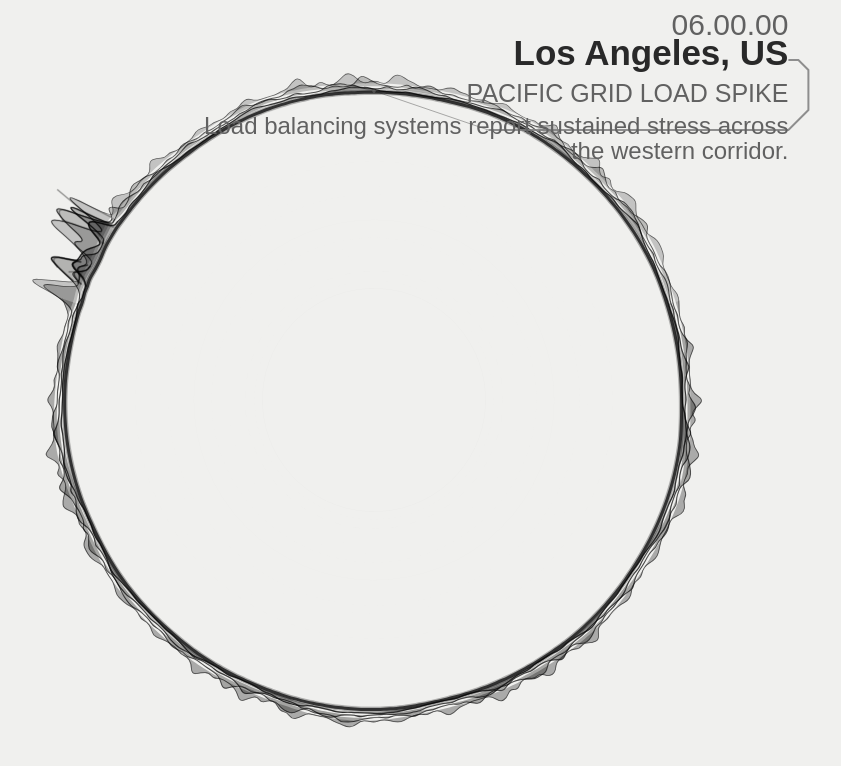
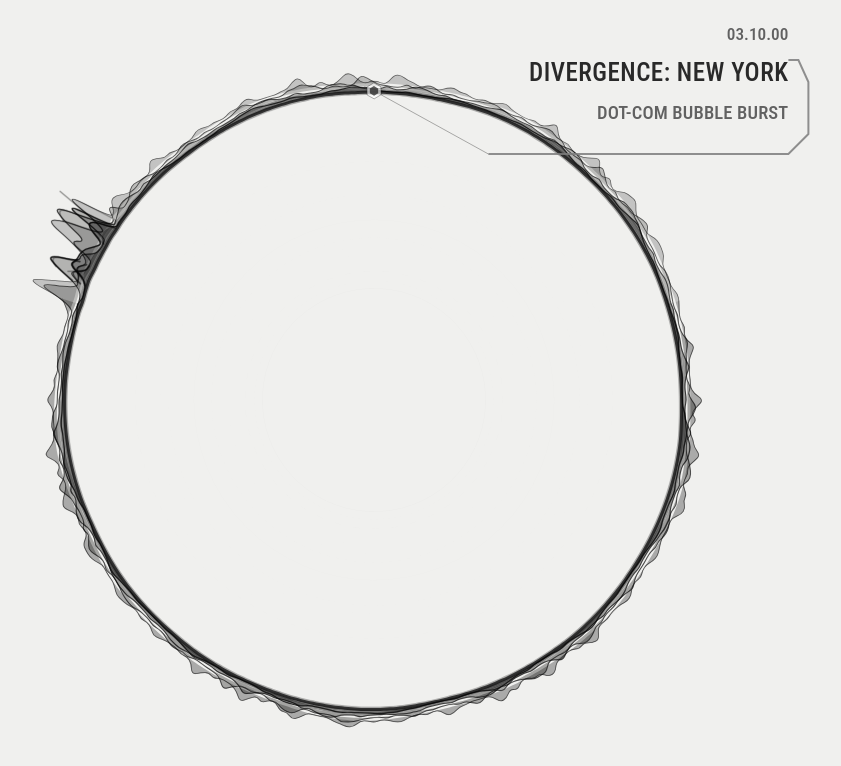
Before and after one commit to valuecodes/Rehoboam-UI, a React (Vite) app: page / in a window 1280 px wide. Shown: the top 766 px of the page, without its empty margins (266-1107 px from the left). Built offline with nearby package versions, Linux system fonts and the light colour scheme.

Commit message:
refactor: improve location normalization and callout overlay logic
- Simplify location handling in normalizeLocation function
- Update callout overlay to use hexagon shapes and improve styles
- Enhance tests for event normalization and divergence pass stability

```diff
--- a/src/features/rehoboam/data/normalize.ts
+++ b/src/features/rehoboam/data/normalize.ts
@@ -211,20 +211,15 @@ const normalizeLocation = (
     readProperty(record, ["geo"]),
   ]);
 
-  if (!isRecord(rawLocation)) {
-    return undefined;
+  const stringLocationLabel = toTrimmedString(rawLocation);
+
+  if (stringLocationLabel !== undefined) {
+    return {
+      label: stringLocationLabel,
+    };
   }
 
-  const latitude = firstDefined([
-    toFiniteNumber(readProperty(rawLocation, ["latitude"])),
-    toFiniteNumber(readProperty(rawLocation, ["lat"])),
-  ]);
-  const longitude = firstDefined([
-    toFiniteNumber(readProperty(rawLocation, ["longitude"])),
-    toFiniteNumber(readProperty(rawLocation, ["lng"])),
-  ]);
-
-  if (latitude === undefined || longitude === undefined) {
+  if (!isRecord(rawLocation)) {
     return undefined;
   }
 
@@ -235,12 +230,24 @@ const normalizeLocation = (
       toTrimmedString(readProperty(rawLocation, ["name"])),
       toTrimmedString(readProperty(record, ["locationLabel"])),
     ]) ?? "Unknown location";
+  const latitude = firstDefined([
+    toFiniteNumber(readProperty(rawLocation, ["latitude"])),
+    toFiniteNumber(readProperty(rawLocation, ["lat"])),
+  ]);
+  const longitude = firstDefined([
+    toFiniteNumber(readProperty(rawLocation, ["longitude"])),
+    toFiniteNumber(readProperty(rawLocation, ["lng"])),
+  ]);
 
-  return {
-    label,
-    latitude,
-    longitude,
-  };
+  if (latitude !== undefined && longitude !== undefined) {
+    return {
+      label,
+      latitude,
+      longitude,
+    };
+  }
+
+  return { label };
 };
 
 const buildStableEventId = (
--- a/src/features/rehoboam/engine/types.ts
+++ b/src/features/rehoboam/engine/types.ts
@@ -7,8 +7,8 @@ export type WorldEventCategory = string;
 
 export type WorldEventLocation = Readonly<{
   label: string;
-  latitude: number;
-  longitude: number;
+  latitude?: number;
+  longitude?: number;
 }>;
 
 export type WorldEvent = Readonly<{
--- a/src/features/rehoboam/fixtures/mock-events.json
+++ b/src/features/rehoboam/fixtures/mock-events.json
@@ -1,76 +1,58 @@
 [
   {
-    "id": "wire-001",
-    "title": "PACIFIC GRID LOAD SPIKE",
-    "timestamp": "2026-02-08T06:00:00.000Z",
-    "severity": "high",
-    "category": "infrastructure",
-    "source": "mock-wire",
-    "summary": "Load balancing systems report sustained stress across the western corridor.",
-    "location": {
-      "label": "Los Angeles, US",
-      "latitude": 34.0522,
-      "longitude": -118.2437
-    }
+    "id": "dotcom-bubble-burst",
+    "date": "2000-03-10",
+    "title": "Dot-com bubble burst",
+    "location": "New York",
+    "severity": "high"
   },
   {
-    "title": "Northern corridor weather front",
-    "publishedAt": "2026-02-08T06:35:00.000Z",
-    "severity": 0.34,
-    "category": "climate",
-    "source": "mock-wire"
+    "id": "global-financial-crisis",
+    "date": "2008-09-15",
+    "title": "Global financial crisis escalation",
+    "location": "New York",
+    "severity": "critical"
   },
   {
-    "title": "Orbital launch window slips 15 minutes",
-    "publishedAt": "2026-02-08T07:20:00.000Z",
-    "severity": "medium",
-    "type": "space",
-    "source": "mock-wire"
+    "id": "eurozone-debt-crisis",
+    "date": "2010-05-02",
+    "title": "Eurozone debt crisis",
+    "location": "Brussels",
+    "severity": "high"
   },
   {
-    "title": "Orbital launch window slips 15 minutes",
-    "publishedAt": "2026-02-08T07:20:00.000Z",
-    "severity": "high",
-    "type": "space",
-    "source": "mock-wire",
-    "summary": "Telemetry checks delayed ignition sequence.",
-    "updatedAt": "2026-02-08T07:26:00.000Z"
+    "id": "oil-price-crash",
+    "date": "2014-11-27",
+    "title": "Oil price crash",
+    "location": "Vienna",
+    "severity": "medium"
   },
   {
-    "headline": "Subsea relay anomaly detected",
-    "timestampMs": 1770537600000,
-    "severityLabel": "critical",
-    "kind": "telecom",
-    "source": "mock-watch",
-    "description": "Regional packet loss exceeds expected variance."
+    "id": "covid-pandemic",
+    "date": "2020-03-11",
+    "title": "COVID-19 global pandemic",
+    "location": "Geneva",
+    "severity": "critical"
   },
   {
-    "eventId": "relay-echo-4",
-    "name": "Subsea relay anomaly detected",
-    "timestampMs": 1770537600000,
-    "severity": 0.95,
-    "category": "telecom",
-    "source": "mock-watch",
-    "updatedAtMs": 1770537960000
+    "id": "supply-chain-crunch",
+    "date": "2021-10-01",
+    "title": "Global supply chain crunch",
+    "location": "Shanghai",
+    "severity": "high"
   },
   {
-    "title": "Cross-border payment rail latency",
-    "time": "2026-02-08T08:10:00.000Z",
-    "severity": "low",
-    "category": "finance",
-    "source": "mock-wire",
-    "geo": {
-      "place": "Frankfurt, DE",
-      "lat": 50.1109,
-      "lng": 8.6821
-    }
+    "id": "ukraine-war",
+    "date": "2022-02-24",
+    "title": "Russia-Ukraine war escalation",
+    "location": "Kyiv",
+    "severity": "critical"
   },
   {
-    "title": "Emergency routing protocol initiated",
-    "timestamp": "2026-02-08T08:55:00.000Z",
-    "severity": "critical",
-    "category": "system",
-    "source": "mock-core",
-    "summary": "Core failsafe path activated for traffic containment."
+    "id": "red-sea-shipping-crisis",
+    "date": "2024-01-15",
+    "title": "Red Sea shipping crisis",
+    "location": "Suez",
+    "severity": "high"
   }
 ]
--- a/src/features/rehoboam/overlay/callout-overlay.tsx
+++ b/src/features/rehoboam/overlay/callout-overlay.tsx
@@ -24,6 +24,7 @@ type CalloutGeometry = Readonly<{
   event: WorldEvent;
   anchorX: number;
   anchorY: number;
+  connectorAngleRad: number;
   labelX: number;
   labelY: number;
   labelWidth: number;
@@ -47,31 +48,48 @@ const V1_DASH_LENGTH = 1_800;
 const V1_TEXT_TRACK_OPEN = -10;
 const V1_TEXT_TRACK_CLOSE = 10;
 const V1_TEXT_SHIFT_PX = 7;
+const CALLOUT_HEXAGON_RADIUS_PX = 8;
+const CALLOUT_HEXAGON_INNER_RADIUS_PX = 4.8;
+const TOP_LAYOUT_THIRD_FRAME_OFFSET_PX = 52;
+const TOP_LAYOUT_FOURTH_FRAME_OFFSET_PX = 104;
+const TOP_LAYOUT_FIFTH_FRAME_OFFSET_PX = 124;
 
 const clampNumber = (value: number, min: number, max: number): number => {
   return Math.min(max, Math.max(min, value));
 };
 
-const formatCalloutTime = (timestampMs: number): string => {
-  const isoTime = new Date(timestampMs).toISOString().slice(11, 19);
+const formatCalloutDate = (timestampMs: number): string => {
+  const date = new Date(timestampMs);
+  const month = `${date.getUTCMonth() + 1}`.padStart(2, "0");
+  const day = `${date.getUTCDate()}`.padStart(2, "0");
+  const year = `${date.getUTCFullYear()}`.slice(-2);
 
-  return isoTime.replace(/:/gu, ".");
+  return `${month}.${day}.${year}`;
+};
+
+const toCityLabel = (locationLabel: string): string => {
+  const [city] = locationLabel.split(",");
+  const normalizedCity = city.trim();
+
+  if (normalizedCity.length > 0) {
+    return normalizedCity;
+  }
+
+  return locationLabel.trim();
 };
 
 const getCalloutLocationText = (event: WorldEvent): string => {
   if (event.location !== undefined) {
-    return event.location.label;
+    return toCityLabel(event.location.label);
   }
 
-  return event.category.replace(/[_-]/gu, " ");
+  return "Unknown location";
 };
 
-const getCalloutAddText = (event: WorldEvent): string => {
-  if (event.summary !== undefined && event.summary.trim().length > 0) {
-    return event.summary;
-  }
+const getCalloutDivergenceText = (event: WorldEvent): string => {
+  const locationText = getCalloutLocationText(event).toUpperCase();
 
-  return `${event.severity} / ${event.category}`;
+  return `DIVERGENCE: ${locationText}`;
 };
 
 const toPointList = (points: readonly Point[]): string => {
@@ -80,6 +98,24 @@ const toPointList = (points: readonly Point[]): string => {
       return `${point.x} ${point.y}`;
     })
     .join(",");
+};
+
+const toRegularPolygonPoints = (
+  center: Point,
+  sideCount: number,
+  radius: number,
+  rotationRad = 0
+): string => {
+  const points = Array.from({ length: sideCount }, (_value, index) => {
+    const angleRad = (Math.PI * 2 * index) / sideCount + rotationRad;
+
+    return {
+      x: center.x + Math.cos(angleRad) * radius,
+      y: center.y + Math.sin(angleRad) * radius,
+    };
+  });
+
+  return toPointList(points);
 };
 
 const getCalloutGeometry = (
@@ -137,13 +173,16 @@ const getCalloutGeometry = (
   const secondFrameY = firstFrameY;
   const thirdFrameX =
     firstFrameX + (isLeftLayout ? -cornerStep * 2 : cornerStep * 2);
-  const thirdFrameY = panelY + (isBottomLayout ? 60 : 40);
+  const thirdFrameY = panelY + (isBottomLayout ? 60 : TOP_LAYOUT_THIRD_FRAME_OFFSET_PX);
   const fourthFrameX = thirdFrameX;
-  const fourthFrameY = panelY + (isBottomLayout ? 20 : 80);
+  const fourthFrameY =
+    panelY + (isBottomLayout ? 20 : TOP_LAYOUT_FOURTH_FRAME_OFFSET_PX);
   const fifthFrameX = firstFrameX;
-  const fifthFrameY = panelY + (isBottomLayout ? 0 : 100);
+  const fifthFrameY =
+    panelY + (isBottomLayout ? 0 : TOP_LAYOUT_FIFTH_FRAME_OFFSET_PX);
   const lineEndX = panelX + (isLeftLayout ? panelWidth * 0.5 : panelWidth / 6);
   const lineEndY = fifthFrameY;
+  const connectorAngleRad = Math.atan2(lineEndY - anchor.y, lineEndX - anchor.x);
   const framePointList: readonly Point[] = [
     {
       x: firstFrameX,
@@ -179,6 +218,7 @@ const getCalloutGeometry = (
     event: target.event,
     anchorX: anchor.x,
     anchorY: anchor.y,
+    connectorAngleRad,
     labelX: clampNumber(
       labelX,
       margin,
@@ -262,12 +302,10 @@ export const CalloutOverlay = memo(
         reset: true,
         from: {
           dashOffset: open === "open" ? -V1_DASH_LENGTH : 0,
-          nodeRadius: 0,
           nodeOpacity: open === "open" ? 0 : 1,
         },
         to: {
           dashOffset: open === "open" ? 0 : V1_DASH_LENGTH,
-          nodeRadius: 1.5,
           nodeOpacity: open === "open" ? 1 : 0,
         },
         delay: V1_LINE_DELAY_MS,
@@ -298,11 +336,21 @@ export const CalloutOverlay = memo(
       return null;
     }
 
-    const locationText = getCalloutLocationText(geometry.event);
-    const titleSizePx = locationText.length < 30 ? 35 : 20;
-    const titleMarginTopPx = locationText.length < 30 ? 0 : 10;
-    const messageText = geometry.event.title;
-    const addText = getCalloutAddText(geometry.event);
+    const divergenceText = getCalloutDivergenceText(geometry.event);
+    const titleText = geometry.event.title.toUpperCase();
+    const markerCenter = { x: geometry.anchorX, y: geometry.anchorY };
+    const calloutHexagonPoints = toRegularPolygonPoints(
+      markerCenter,
+      6,
+      CALLOUT_HEXAGON_RADIUS_PX,
+      geometry.connectorAngleRad
+    );
+    const calloutHexagonInnerPoints = toRegularPolygonPoints(
+      markerCenter,
+      6,
+      CALLOUT_HEXAGON_INNER_RADIUS_PX,
+      geometry.connectorAngleRad
+    );
 
     return (
       <>
@@ -327,22 +375,16 @@ export const CalloutOverlay = memo(
               strokeDashoffset: lineSpring.dashOffset,
             }}
           />
-          <animated.circle
-            className="rehoboam-scene__callout-node"
-            cx={geometry.anchorX}
-            cy={geometry.anchorY}
-            r={lineSpring.nodeRadius}
+          <animated.polygon
+            className="rehoboam-scene__callout-hexagon"
+            points={calloutHexagonPoints}
             style={{
               opacity: lineSpring.nodeOpacity,
             }}
           />
-          <animated.circle
-            className="rehoboam-scene__callout-node rehoboam-scene__callout-node--inner"
-            cx={geometry.anchorX}
-            cy={geometry.anchorY}
-            r={lineSpring.nodeRadius.to((radius: number) => {
-              return Math.max(1, radius * 0.66);
-            })}
+          <animated.polygon
+            className="rehoboam-scene__callout-hexagon rehoboam-scene__callout-hexagon--inner"
+            points={calloutHexagonInnerPoints}
             style={{
               opacity: lineSpring.nodeOpacity,
             }}
@@ -370,19 +412,10 @@ export const CalloutOverlay = memo(
               marginTop: geometry.timeMarginTop,
             }}
           >
-            {formatCalloutTime(geometry.event.timestampMs)}
+            {formatCalloutDate(geometry.event.timestampMs)}
           </p>
-          <p
-            className="rehoboam-scene__callout-title"
-            style={{
-              fontSize: `${titleSizePx}px`,
-              marginTop: `${titleMarginTopPx}px`,
-            }}
-          >
-            {locationText}
-          </p>
-          <p className="rehoboam-scene__callout-subtitle">{messageText}</p>
-          <p className="rehoboam-scene__callout-meta">{addText}</p>
+          <p className="rehoboam-scene__callout-title">{divergenceText}</p>
+          <p className="rehoboam-scene__callout-subtitle">{titleText}</p>
         </animated.div>
       </>
     );
--- a/src/features/rehoboam/render/canvas2d/passes/divergence-pass.ts
+++ b/src/features/rehoboam/render/canvas2d/passes/divergence-pass.ts
@@ -45,6 +45,14 @@ const CORE_CONTOUR_INWARD_DELTA_GAIN = 0.8;
 const CORE_CONTOUR_INWARD_PULSE_DELTA_GAIN = 0.32;
 const CORE_CONTOUR_MAX_OUTWARD_FACTOR = 0.0065;
 const CORE_CONTOUR_MAX_INWARD_FACTOR = 0.03;
+const SEAM_UNDERPAINT_MIN_WIDTH_FACTOR = 0.004;
+const SEAM_UNDERPAINT_BASE_OUTER_FACTOR = 0.0065;
+const SEAM_UNDERPAINT_EXTENSION_GAIN_FACTOR = 0.008;
+const SEAM_UNDERPAINT_EXTENSION_CAP_FACTOR = 0.015;
+const SEAM_UNDERPAINT_CREST_GAIN = 0.18;
+const SEAM_UNDERPAINT_CREST_CAP_FACTOR = 0.012;
+const SEAM_UNDERPAINT_GRADIENT_INNER_OFFSET_FACTOR = 0.013;
+const SEAM_UNDERPAINT_GRADIENT_OUTER_OFFSET_FACTOR = 0.056;
 const BOTTOM_WAVE_DARKEN_WINDOW_RAD = Math.PI * 0.84;
 const BOTTOM_WAVE_DARKEN_THRESHOLD = 0.18;
 
@@ -68,6 +76,9 @@ const PULSE_WINDOW_RAD: Readonly<Record<WorldEventSeverity, number>> = {
   high: 0.142,
   critical: 0.17,
 };
+const UINT32_RANGE = 0x1_0000_0000;
+const FNV_OFFSET_BASIS = 0x811c9dc5;
+const FNV_PRIME = 0x01000193;
 
 export type DivergencePassInput = Readonly<{
   context: CanvasRenderingContext2D;
@@ -93,6 +104,7 @@ type ActivePulseDescriptor = Readonly<{
   strength: number;
   severity: WorldEventSeverity;
   windowScale: number;
+  phaseOffsetRad: number;
 }>;
 
 type ExtensionOffsetResolution = Readonly<{
@@ -252,6 +264,21 @@ const getExtensionWindowRad = (descriptor: ActivePulseDescriptor): number => {
   return Math.max(0.048, Math.min(0.27, scaledWindowRad));
 };
 
+const hashStringToUnitInterval = (value: string): number => {
+  let hash = FNV_OFFSET_BASIS;
+
+  for (let index = 0; index < value.length; index += 1) {
+    hash ^= value.charCodeAt(index);
+    hash = Math.imul(hash, FNV_PRIME);
+  }
+
+  return (hash >>> 0) / UINT32_RANGE;
+};
+
+const resolveStablePhaseOffsetRad = (key: string): number => {
+  return hashStringToUnitInterval(key) * TAU;
+};
+
 const resolveEventAnglesByEventId = (
   events: readonly WorldEvent[]
 ): ReadonlyMap<string, number> => {
@@ -305,6 +332,7 @@ const resolveActivePulseDescriptors = (
         strength,
         severity: pulse.severity,
         windowScale: 1,
+        phaseOffsetRad: resolveStablePhaseOffsetRad(`pulse:${pulse.eventId}`),
       });
     }
   }
@@ -455,12 +483,12 @@ const resolveClusterDescriptors = (
         0.7,
         Math.min(1.65, cluster.widthRad / baseWindowRad)
       ),
+      phaseOffsetRad: resolveStablePhaseOffsetRad(`cluster:${cluster.id}`),
     });
 
-    for (const spike of cluster.spikes.slice(
-      0,
-      MAX_SPIKE_DESCRIPTORS_PER_CLUSTER
-    )) {
+    for (const [spikeIndex, spike] of cluster.spikes
+      .slice(0, MAX_SPIKE_DESCRIPTORS_PER_CLUSTER)
+      .entries()) {
       const spikeFlicker =
         0.72 +
         0.28 *
@@ -484,6 +512,9 @@ const resolveClusterDescriptors = (
         windowScale: Math.max(
           0.28,
           Math.min(1.12, spike.widthRad / baseWindowRad)
+        ),
+        phaseOffsetRad: resolveStablePhaseOffsetRad(
+          `cluster:${cluster.id}:spike:${spikeIndex}`
         ),
       });
     }
@@ -515,7 +546,7 @@ const resolveExtensionOffset = (
   let outwardOffset = 0;
   let inwardOffset = 0;
 
-  for (const [index, extension] of extensions.entries()) {
+  for (const extension of extensions) {
     const angularDistance = Math.abs(
       shortestAngularDistance(angleRad, extension.angleRad)
     );
@@ -551,7 +582,7 @@ const resolveExtensionOffset = (
           angleRad * (21 + extension.windowScale * 4.6) -
             elapsedSeconds * (1.4 + extension.windowScale * 0.18) +
             extension.angleRad * 2.7 +
-            index * 0.64
+            extension.phaseOffsetRad
         );
     const notchShape = Math.pow(notchCarrier, 2.45);
     const inwardScale = 0.92 + extension.windowScale * 0.34;
@@ -959,11 +990,14 @@ const drawFlowCircleLanes = (
   context.lineDashOffset = 0;
   context.lineJoin = "round";
   context.lineCap = "round";
-  const contourPoints = samples.map((sample) => {
+  const coreContourRadii = samples.map((sample) => {
+    return resolveCoreContourRadius(sample, viewport);
+  });
+  const contourPoints = samples.map((sample, index) => {
     const coreRadius = resolveCoreContourRadius(sample, viewport);
     const point = polarToCartesian(
       {
-        radius: coreRadius,
+        radius: coreContourRadii[index] ?? coreRadius,
         angleRad: sample.angleRad,
       },
       viewport.center
@@ -974,6 +1008,96 @@ const drawFlowCircleLanes = (
       y: point.y,
     };
   });
+  const drawCoreSeamUnderpaint = (
+    mountainSamples: readonly MountainWaveSample[]
+  ): void => {
+    if (mountainSamples.length === 0 || contourPoints.length <= 1) {
+      return;
+    }
+
+    const seamOuterPoints = mountainSamples.map((mountainSample, index) => {
+      const coreContourRadius =
+        coreContourRadii[index] ?? viewport.outerRadius * CORE_RING_RADIUS_FACTOR;
+      const extensionLift = Math.min(
+        viewport.outerRadius * SEAM_UNDERPAINT_EXTENSION_CAP_FACTOR,
+        mountainSample.extensionInfluence *
+          viewport.outerRadius *
+          SEAM_UNDERPAINT_EXTENSION_GAIN_FACTOR
+      );
+      const crestLift = Math.min(
+        viewport.outerRadius * SEAM_UNDERPAINT_CREST_CAP_FACTOR,
+        mountainSample.crestHeight * SEAM_UNDERPAINT_CREST_GAIN
+      );
+      const targetOuterRadius =
+        mountainSample.baseRadius +
+        viewport.outerRadius * SEAM_UNDERPAINT_BASE_OUTER_FACTOR +
+        extensionLift +
+        crestLift;
+      const minimumOuterRadius =
+        coreContourRadius +
+        viewport.outerRadius * SEAM_UNDERPAINT_MIN_WIDTH_FACTOR;
+      const outerRadius = Math.max(minimumOuterRadius, targetOuterRadius);
+      const point = polarToCartesian(
+        {
+          radius: outerRadius,
+          angleRad: mountainSample.angleRad,
+        },
+        viewport.center
+      );
+
+      return {
+        x: point.x,
+        y: point.y,
+      };
+    });
+
+    const gradientInnerRadius =
+      viewport.outerRadius *
+      Math.max(
+        0,
+        CORE_RING_RADIUS_FACTOR - SEAM_UNDERPAINT_GRADIENT_INNER_OFFSET_FACTOR
+      );
+    const gradientOuterRadius =
+      viewport.outerRadius *
+      (CORE_RING_RADIUS_FACTOR + SEAM_UNDERPAINT_GRADIENT_OUTER_OFFSET_FACTOR);
+
+    if (gradientOuterRadius <= gradientInnerRadius) {
+      return;
+    }
+
+    const maybeContext = context as CanvasRenderingContext2D & {
+      createRadialGradient?: CanvasRenderingContext2D["createRadialGradient"];
+    };
+
+    if (typeof maybeContext.createRadialGradient !== "function") {
+      context.globalAlpha = 0.22;
+      context.fillStyle = BASE_WAVE_COLOR;
+      context.beginPath();
+      traceClosedBandFillPath(context, seamOuterPoints, contourPoints);
+      context.fill("evenodd");
+
+      return;
+    }
+
+    const seamGradient = maybeContext.createRadialGradient(
+      viewport.center.x,
+      viewport.center.y,
+      gradientInnerRadius,
+      viewport.center.x,
+      viewport.center.y,
+      gradientOuterRadius
+    );
+    seamGradient.addColorStop(0, "rgba(4, 4, 4, 0)");
+    seamGradient.addColorStop(0.38, "rgba(4, 4, 4, 0.42)");
+    seamGradient.addColorStop(0.7, "rgba(16, 16, 16, 0.2)");
+    seamGradient.addColorStop(1, "rgba(16, 16, 16, 0)");
+
+    context.globalAlpha = 1;
+    context.fillStyle = seamGradient;
+    context.beginPath();
+    traceClosedBandFillPath(context, seamOuterPoints, contourPoints);
+    context.fill("evenodd");
+  };
 
   const strokeCoreContour = (
     lineWidth: number,
@@ -999,7 +1123,7 @@ const drawFlowCircleLanes = (
     BASE_WAVE_COLOR
   );
 
-  for (const layer of MOUNTAIN_WAVE_LAYERS) {
+  for (const [layerIndex, layer] of MOUNTAIN_WAVE_LAYERS.entries()) {
     const mountainSamples: MountainWaveSample[] = Array.from(
       { length: sampleCount + 1 },
       (_, index) => {
@@ -1122,6 +1246,10 @@ const drawFlowCircleLanes = (
         y: basePoint.y,
       };
     });
+
+    if (layerIndex === 0) {
+      drawCoreSeamUnderpaint(mountainSamples);
+    }
 
     context.fillStyle = BASE_WAVE_COLOR;
     context.globalAlpha = layerFillAlpha;
--- a/src/features/rehoboam/scene/rehoboam-scene.css
+++ b/src/features/rehoboam/scene/rehoboam-scene.css
@@ -61,69 +61,72 @@
   fill: none;
 }
 
-.rehoboam-scene__callout-node {
+.rehoboam-scene__callout-hexagon {
   stroke: var(--rehoboam-line);
   stroke-width: 1;
-  fill: rgba(255, 255, 255, 0.58);
+  fill: rgba(255, 255, 255, 0.64);
+  stroke-linejoin: miter;
 }
 
-.rehoboam-scene__callout-node--inner {
-  fill: rgba(26, 26, 26, 0.72);
+.rehoboam-scene__callout-hexagon--inner {
+  fill: rgba(26, 26, 26, 0.7);
   stroke: transparent;
 }
 
 .rehoboam-scene__callout {
   position: absolute;
-  margin: -40px 0 0;
-  height: 200px;
+  margin: -24px 0 0;
+  min-height: 144px;
   display: grid;
-  grid-template-rows: 45px 45px 33px;
+  grid-template-rows: auto auto auto;
+  row-gap: 2px;
   overflow: hidden;
   color: var(--rehoboam-ink);
-  font-family: Arial, Helvetica, sans-serif;
+  font-family: "Roboto Condensed", "Arial Narrow", sans-serif;
   text-transform: none;
   pointer-events: none;
 }
 
 .rehoboam-scene__callout-time,
 .rehoboam-scene__callout-title,
-.rehoboam-scene__callout-subtitle,
-.rehoboam-scene__callout-meta {
+.rehoboam-scene__callout-subtitle {
   margin: 0;
   line-height: 1;
   padding: 0;
 }
 
 .rehoboam-scene__callout-time {
-  font-size: 30px;
+  font-size: clamp(16px, 1.35vw, 22px);
   color: rgb(97, 97, 97);
-  font-weight: 400;
+  font-weight: 500;
   white-space: nowrap;
 }
 
 .rehoboam-scene__callout-title {
-  font-size: 35px;
+  font-size: clamp(22px, 1.95vw, 32px);
   overflow: hidden;
-  margin: auto 0 0;
+  margin: 0;
   color: rgb(41, 41, 41);
-  font-weight: 600;
+  font-weight: 500;
+  letter-spacing: 0.02em;
+  white-space: nowrap;
+  text-overflow: ellipsis;
+  text-transform: uppercase;
 }
 
 .rehoboam-scene__callout-subtitle {
-  margin-top: 0;
-  font-size: 25px;
+  font-size: clamp(16px, 1.45vw, 24px);
   color: rgb(97, 97, 97);
   font-weight: 500;
   max-width: 100%;
-  line-height: 1.04;
-}
-
-.rehoboam-scene__callout-meta {
-  margin-top: 0;
-  font-size: 24px;
-  color: rgb(97, 97, 97);
-  font-weight: 500;
-  line-height: 1.06;
+  letter-spacing: 0.008em;
+  line-height: 1.08;
+  margin-bottom: 12px;
+  text-transform: uppercase;
+  display: -webkit-box;
+  -webkit-line-clamp: 2;
+  -webkit-box-orient: vertical;
+  overflow: hidden;
 }
 
 @media (max-width: 700px) {
```
Also changed, not shown: 2 other files (tests, documents, lock files or other folders).
